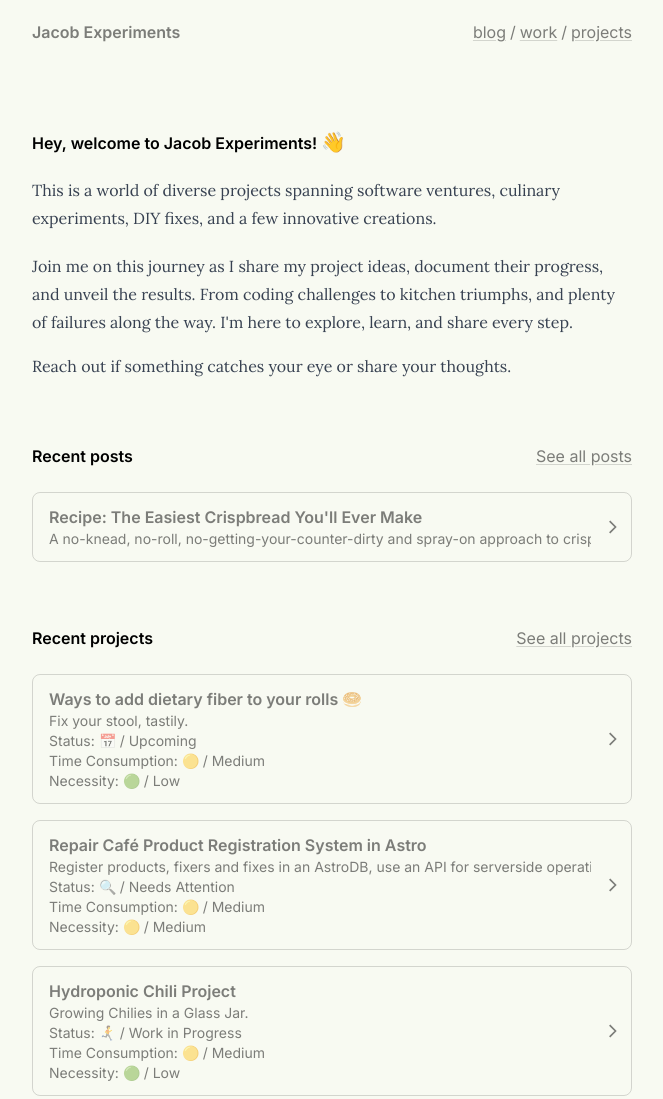
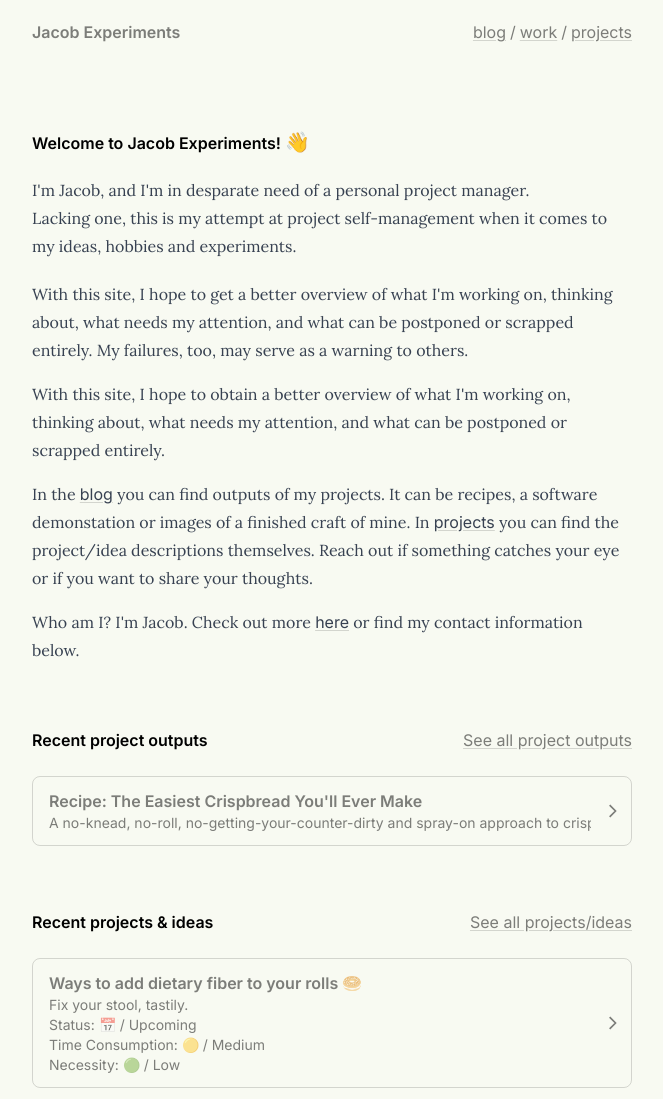
Before and after one commit to markhorn-dev/astro-nano, an Astro site: page / in a window 1280 px wide. Shown: the top 1099 px of the page, without its empty margins (308-971 px from the left). Built offline with nearby package versions, Linux system fonts and the light colour scheme; Astro itself is replaced by a stand-in of ours; a web font is replaced by a local one.

Commit message:
changed front page descriptions

```diff
--- a/src/consts.ts
+++ b/src/consts.ts
@@ -14,7 +14,7 @@ export const HOME: Metadata = {
 };
 
 export const BLOG: Metadata = {
-  TITLE: "Blog",
+  TITLE: "Project Outputs",
   DESCRIPTION: "Results of my projects are posted as blog posts.",
 };
 
@@ -24,7 +24,7 @@ export const WORK: Metadata = {
 };
 
 export const PROJECTS: Metadata = {
-  TITLE: "Projects",
+  TITLE: "Projects & Ideas",
   DESCRIPTION: "A collection of my projects.",
 };
 
--- a/src/pages/blog/index.astro
+++ b/src/pages/blog/index.astro
@@ -6,12 +6,12 @@ import ArrowCard from "@components/ArrowCard.astro";
 import { BLOG } from "@consts";
 
 const data = (await getCollection("blog"))
-  .filter(post => !post.data.draft)
+  .filter((post) => !post.data.draft)
   .sort((a, b) => b.data.date.valueOf() - a.data.date.valueOf());
 
 type Acc = {
   [year: string]: CollectionEntry<"blog">[];
-}
+};
 
 const posts = data.reduce((acc: Acc, post) => {
   const year = post.data.date.getFullYear().toString();
@@ -29,27 +29,25 @@ const years = Object.keys(posts).sort((a, b) => parseInt(b) - parseInt(a));
   <Container>
     <div class="space-y-10">
       <div class="animate font-semibold text-black dark:text-white">
-        Blog
+        Project Outputs
       </div>
       <div class="space-y-4">
-        {years.map(year => (
+        {
+          years.map((year) => (
             <section class="animate space-y-4">
-            <div class="font-semibold text-black dark:text-white">
-              {year}
-            </div>
+              <div class="font-semibold text-black dark:text-white">{year}</div>
               <div>
                 <ul class="flex flex-col gap-4">
-                {
-                  posts[year].map((post) => (
+                  {posts[year].map((post) => (
                     <li>
-                      <ArrowCard entry={post}/>
+                      <ArrowCard entry={post} />
                     </li>
-                  ))
-                }
+                  ))}
                 </ul>
               </div>
             </section>
-        ))}
+          ))
+        }
       </div>
     </div>
   </Container>
--- a/src/pages/index.astro
+++ b/src/pages/index.astro
@@ -20,32 +20,55 @@ const projects = (await getCollection("projects"))
 <PageLayout title={HOME.TITLE} description={HOME.DESCRIPTION}>
   <Container>
     <h4 class="animate font-semibold text-black dark:text-white">
-      Hey, welcome to Jacob Experiments! <span class="text-xl">👋</span>
+      Welcome to Jacob Experiments! <span class="text-xl">👋</span>
     </h4>
     <div class="space-y-16">
       <section>
         <article class="space-y-4">
           <p class="animate">
-            This is a world of diverse projects spanning software ventures,
-            culinary experiments, DIY fixes, and a few innovative creations.
+            I'm Jacob, and I'm in desparate need of a personal project manager.
+            <br />
+            Lacking one, this is my attempt at project self-management when it comes
+            to my ideas, hobbies and experiments.
+          </p>
 
-            <p class="animate">
-              Join me on this journey as I share my project ideas, document
-              their progress, and unveil the results. From coding challenges to
-              kitchen triumphs, and plenty of failures along the way. I'm here
-              to explore, learn, and share every step.
-            </p>
-            <p class="animate">
-              Reach out if something catches your eye or share your thoughts.
-            </p>
+          <p class="animate">
+            With this site, I hope to get a better overview of what I'm working
+            on, thinking about, what needs my attention, and what can be
+            postponed or scrapped entirely. My failures, too, may serve as a
+            warning to others.
+          </p>
+
+          <p class="animate">
+            With this site, I hope to obtain a better overview of what I'm
+            working on, thinking about, what needs my attention, and what can be
+            postponed or scrapped entirely.
+          </p>
+
+          <p class="animate">
+            In the <a href="/blog">blog</a>
+            you can find outputs of my projects. It can be recipes, a software demonstation
+            or images of a finished craft of mine. In <a href="/projects"
+              >projects</a
+            >
+            you can find the project/idea descriptions themselves. Reach out if something
+            catches your eye or if you want to share your thoughts.
+          </p>
+
+          <p class="animate">
+            Who am I? I'm Jacob. Check out more
+            <a href="https://github.com/jfelding">here</a> or find my contact information
+            below.
           </p>
         </article>
       </section>
 
       <section class="animate space-y-6">
         <div class="flex flex-wrap gap-y-2 items-center justify-between">
-          <h5 class="font-semibold text-black dark:text-white">Recent posts</h5>
-          <Link href="/blog"> See all posts </Link>
+          <h5 class="font-semibold text-black dark:text-white">
+            Recent project outputs
+          </h5>
+          <Link href="/blog"> See all project outputs </Link>
         </div>
         <ul class="flex flex-col gap-4">
           {
@@ -61,9 +84,9 @@ const projects = (await getCollection("projects"))
       <section class="animate space-y-6">
         <div class="flex flex-wrap gap-y-2 items-center justify-between">
           <h5 class="font-semibold text-black dark:text-white">
-            Recent projects
+            Recent projects & ideas
           </h5>
-          <Link href="/projects"> See all projects </Link>
+          <Link href="/projects"> See all projects/ideas</Link>
         </div>
         <ul class="flex flex-col gap-4">
           {
--- a/src/pages/projects/index.astro
+++ b/src/pages/projects/index.astro
@@ -14,7 +14,7 @@ const projects = (await getCollection("projects"))
   <Container>
     <div class="space-y-10">
       <div class="animate font-semibold text-black dark:text-white">
-        Projects
+        Projects & Ideas
       </div>
       <ul class="animate flex flex-col gap-4">
         {
```
Lines whose indentation alone changed are shown as unchanged.
